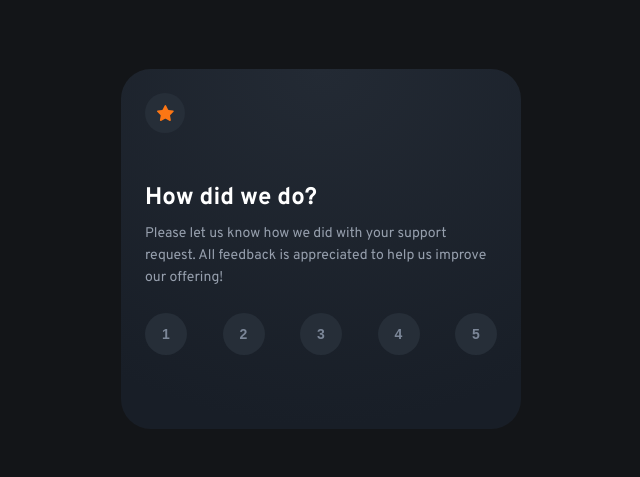
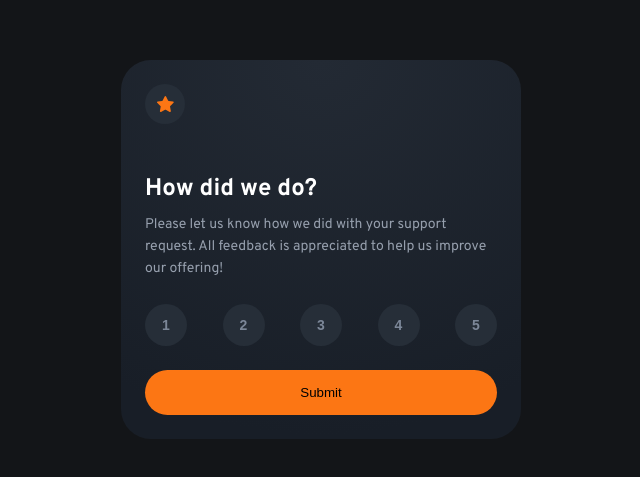
Before and after one commit to ljimshitashvili/interactive-rating-component, a React (Vite) app: page / in a window 1280 px wide. Shown: the part 151-628 px from the top of the page, without its empty margins (319-959 px from the left). Built offline with nearby package versions, Linux system fonts and the light colour scheme.

Commit message:
button logic

```diff
--- a/src/App.jsx
+++ b/src/App.jsx
@@ -1,11 +1,18 @@
 import { useState } from "react";
-import FirstCard from "./components/MainDiv.jsx";
+import FirstCard from "./components/FirstCard.jsx";
+import SecondCard from "./components/SecondCard.jsx";
 import styled from "styled-components";
 
 function App() {
+  const [secondCard, setsecondCard] = useState(false);
+
   return (
     <Background>
-      <FirstCard />
+      {secondCard ? (
+        <SecondCard />
+      ) : (
+        <FirstCard setsecondCard={setsecondCard} />
+      )}
     </Background>
   );
 }
--- a/src/components/MainDiv.jsx
+++ b/src/components/FirstCard.jsx
@@ -1,7 +1,10 @@
 import styled from "styled-components";
 import Numbers from "./Numbers";
 
-function FirstCard() {
+function FirstCard({ setsecondCard }) {
+  function handleButton() {
+    setsecondCard(true);
+  }
   return (
     <Main>
       <Star>
@@ -18,6 +21,7 @@ function FirstCard() {
         </p>
       </TextContainer>
       <Numbers />
+      <SubmitButton onClick={handleButton}>Submit</SubmitButton>
     </Main>
   );
 }
@@ -27,7 +31,6 @@ export default FirstCard;
 const Main = styled.div`
   width: 100%;
   max-width: 400px;
-  height: 360px;
   background: radial-gradient(
     98.96% 98.96% at 50% 0%,
     #232a34 0%,
@@ -71,4 +74,9 @@ const TextContainer = styled.div`
 
 const SubmitButton = styled.button`
   width: 100%;
+  height: 45px;
+  background: #fc7614;
+  border-radius: 22.5px;
+  border: none;
+  margin-top: 24px;
 `;
--- a/src/components/Numbers.jsx
+++ b/src/components/Numbers.jsx
@@ -40,6 +40,17 @@ const Num = styled.button`
   align-items: center;
   justify-content: center;
   border: none;
+  color: #7c8798;
+  cursor: pointer;
+
+  :focus {
+    background: #7c8798;
+    color: #ffffff;
+  }
+  :hover {
+    background: #fc7614;
+    color: #ffffff;
+  }
 
   h1 {
     font-weight: 700;
@@ -47,6 +58,5 @@ const Num = styled.button`
     line-height: 24px;
     text-align: center;
     letter-spacing: 0.175px;
-    color: #7c8798;
   }
 `;
--- /dev/null
+++ b/src/components/SecondCard.jsx
@@ -0,0 +1,29 @@
+import styled from "styled-components";
+
+function SecondCard() {
+  return (
+    <Main>
+      <img
+        src="interactive-rating-component-main (1)/interactive-rating-component-main/images/illustration-thank-you.svg"
+        alt="illustration"
+      />
+    </Main>
+  );
+}
+
+export default SecondCard;
+
+const Main = styled.div`
+  width: 100%;
+  max-width: 400px;
+  background: radial-gradient(
+    98.96% 98.96% at 50% 0%,
+    #232a34 0%,
+    #181e27 100%
+  );
+  border-radius: 30px;
+  display: flex;
+  flex-direction: column;
+  padding: 24px;
+  box-sizing: border-box;
+`;
```
